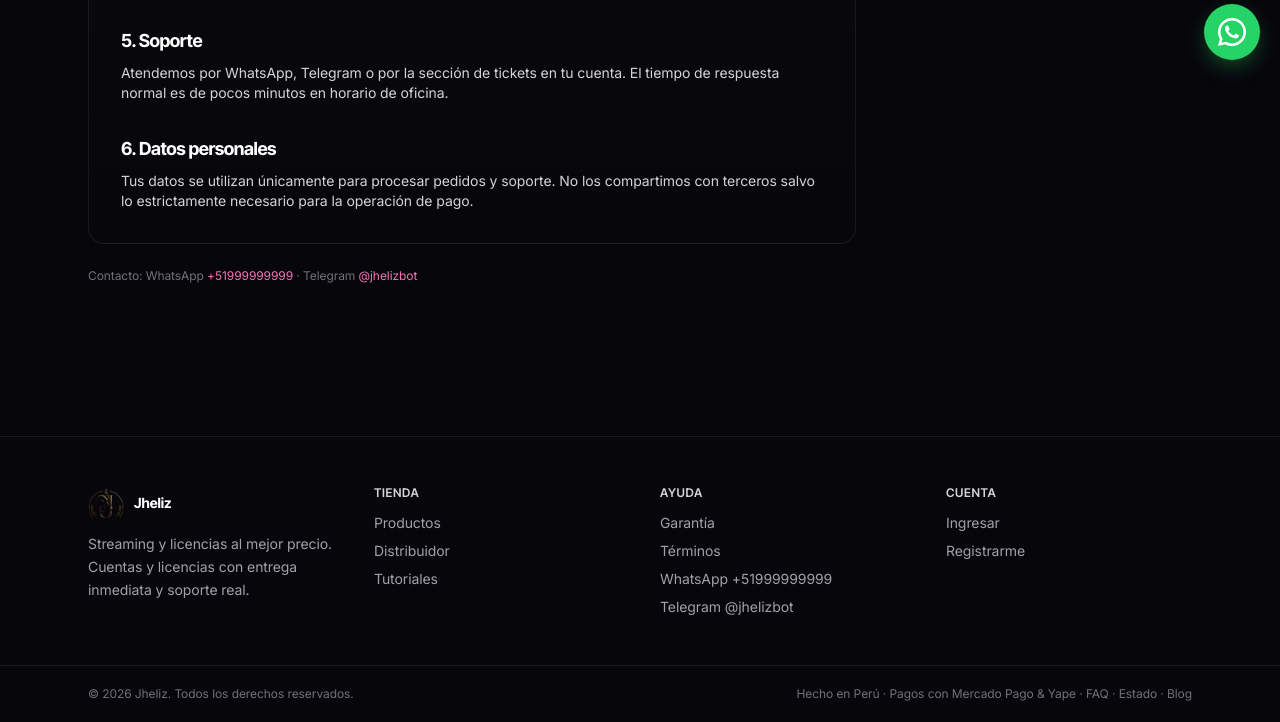
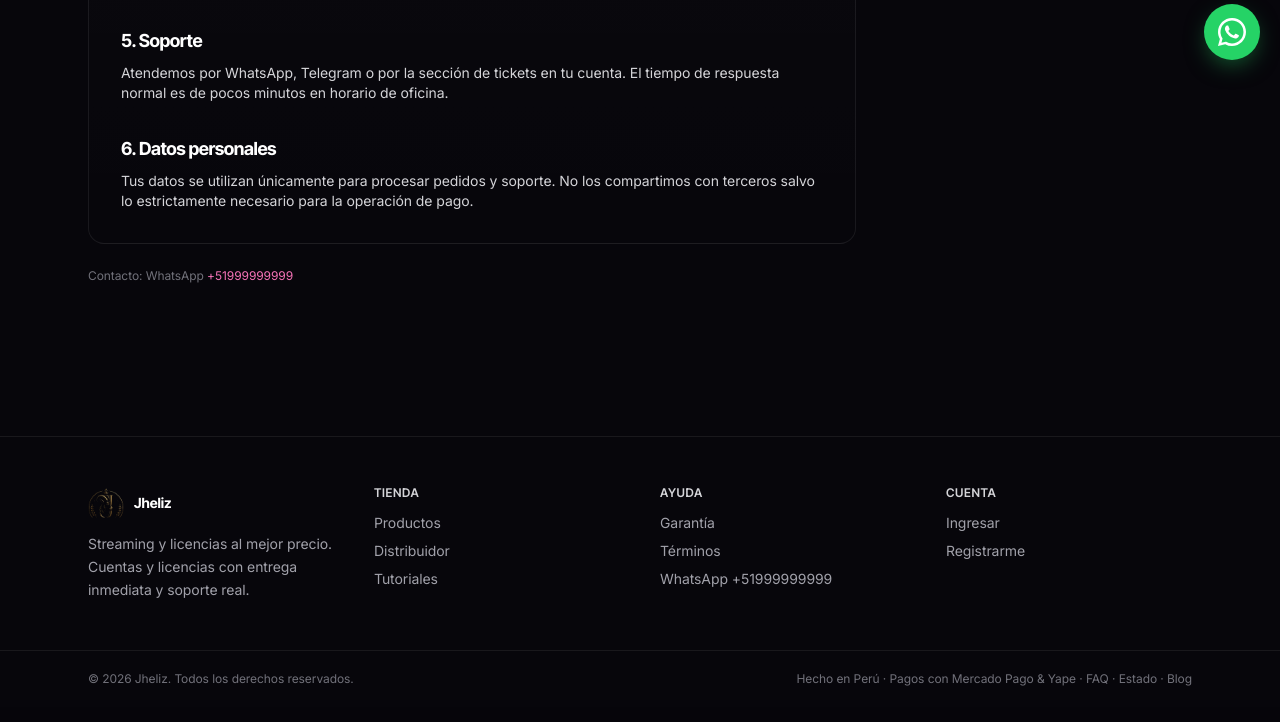
Before and after one commit to jianmolina646-lang/jheliz-web, a Django app: page /terminos/ in a window 1280 px wide. Shown: the part 720-1442 px from the top of the page. After the commit the page ends 1406 px from the top, so only its background shows below. Run offline with Django 5.2, Linux system fonts and the light colour scheme; some libraries are stand-ins or nearby versions.

Commit message:
feat(footer): quitar link de Telegram (placeholder) del footer y páginas
- Footer base.html: solo WhatsApp
- terms.html: solo WhatsApp
- support/ticket_list.html: solo WhatsApp
- Tests: usar nombre de categoría único para no chocar con el seed.

Refs feedback del cliente: el bot @jhelizbot era placeholder.

Co-Authored-By: Devin AI <158243242+devin-ai-integration[bot]@users.noreply.github.com>

```diff
--- a/blog/tests.py
+++ b/blog/tests.py
@@ -30,7 +30,7 @@ class BlogMarkdownTests(TestCase):
 class BlogViewsTests(TestCase):
     def setUp(self):
         self.client = Client()
-        self.cat = BlogCategory.objects.create(name="Streaming")
+        self.cat = BlogCategory.objects.create(name="TestCategoryX")
         self.published = BlogPost.objects.create(
             title="Cómo activar Netflix Premium",
             slug="netflix-premium",
--- a/templates/base.html
+++ b/templates/base.html
@@ -245,7 +245,6 @@
           <li><a href="{% url 'catalog:warranty' %}" class="hover:text-white transition">Garantía</a></li>
           <li><a href="{% url 'catalog:terms' %}" class="hover:text-white transition">Términos</a></li>
           <li><a href="https://wa.me/{{ WHATSAPP_NUMBER|cut:'+'|cut:' ' }}" target="_blank" rel="noopener" class="hover:text-white transition">WhatsApp {{ WHATSAPP_NUMBER }}</a></li>
-          <li><a href="https://t.me/{{ TELEGRAM_USERNAME }}" target="_blank" rel="noopener" class="hover:text-white transition">Telegram @{{ TELEGRAM_USERNAME }}</a></li>
         </ul>
       </div>
       <div>
--- a/templates/catalog/terms.html
+++ b/templates/catalog/terms.html
@@ -42,7 +42,7 @@
   </div>
 
   <p class="text-xs text-zinc-500 mt-6">
-    Contacto: WhatsApp <a class="text-jheliz-400 hover:text-jheliz-300" href="https://wa.me/{{ WHATSAPP_NUMBER|cut:'+'|cut:' ' }}" target="_blank" rel="noopener">{{ WHATSAPP_NUMBER }}</a> · Telegram <a class="text-jheliz-400 hover:text-jheliz-300" href="https://t.me/{{ TELEGRAM_USERNAME }}" target="_blank" rel="noopener">@{{ TELEGRAM_USERNAME }}</a>
+    Contacto: WhatsApp <a class="text-jheliz-400 hover:text-jheliz-300" href="https://wa.me/{{ WHATSAPP_NUMBER|cut:'+'|cut:' ' }}" target="_blank" rel="noopener">{{ WHATSAPP_NUMBER }}</a>
   </p>
 </section>
 {% endblock %}
--- a/templates/support/ticket_list.html
+++ b/templates/support/ticket_list.html
@@ -30,7 +30,7 @@
 {% else %}
   <div class="card-glass rounded-2xl p-8 mt-6 text-center text-white/70">
     Aún no tienes tickets. <a class="text-jheliz-300" href="{% url 'support:create' %}">Abre uno nuevo →</a>
-    <p class="mt-3 text-xs">También puedes escribirnos por WhatsApp {{ WHATSAPP_NUMBER }} o Telegram @{{ TELEGRAM_USERNAME }}.</p>
+    <p class="mt-3 text-xs">También puedes escribirnos por WhatsApp {{ WHATSAPP_NUMBER }}.</p>
   </div>
 {% endif %}
 {% endblock %}
```
